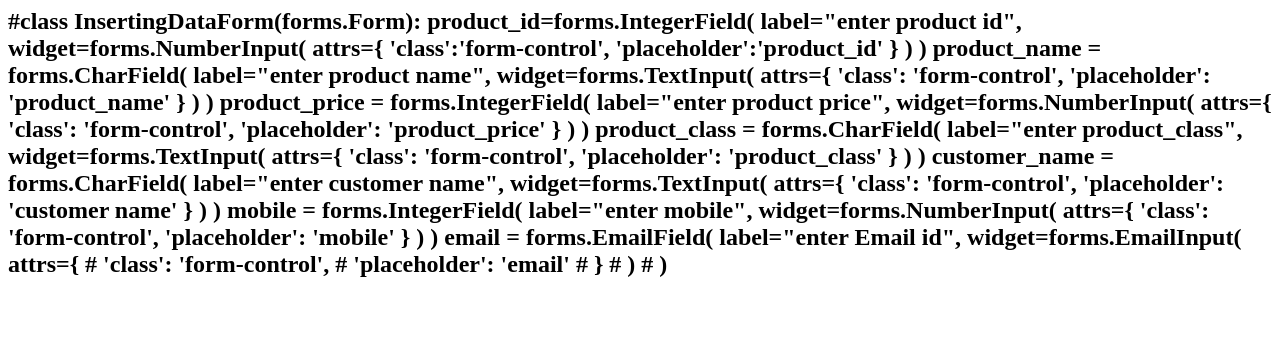
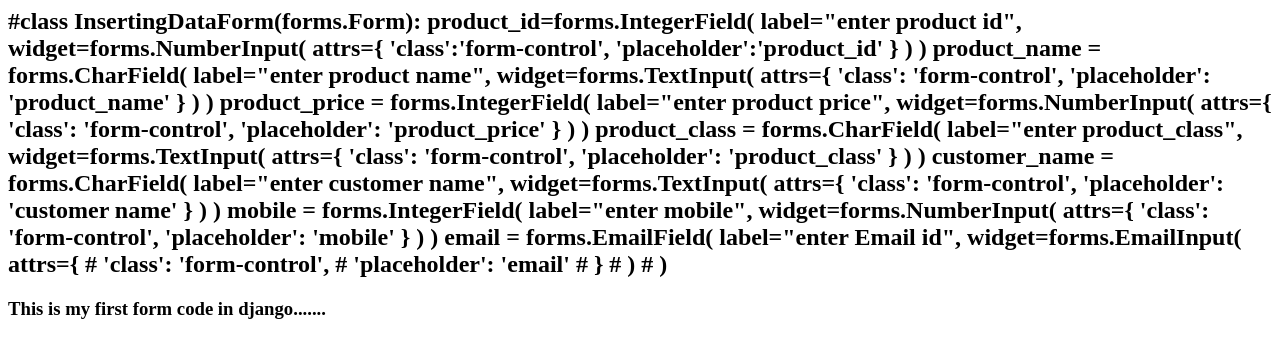
Before and after one commit to Saurabh061990/formcode, a plain HTML site: page index.html in a window 1280 px wide. Drawn offline with Linux system fonts and the light colour scheme.

Commit message:
changes h3

```diff
--- a/index.html
+++ b/index.html
@@ -68,5 +68,6 @@
 #        )
 #    )
 </h2>
+<h3> This is my first form code in django.......</h3>
 </body>
 </html>
```
